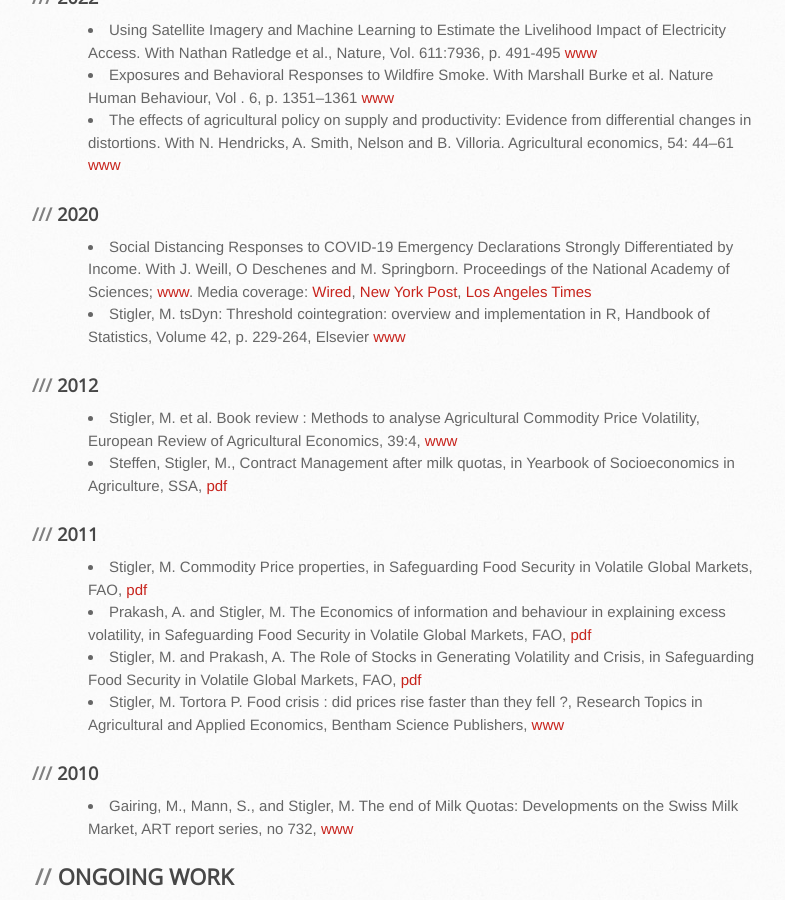
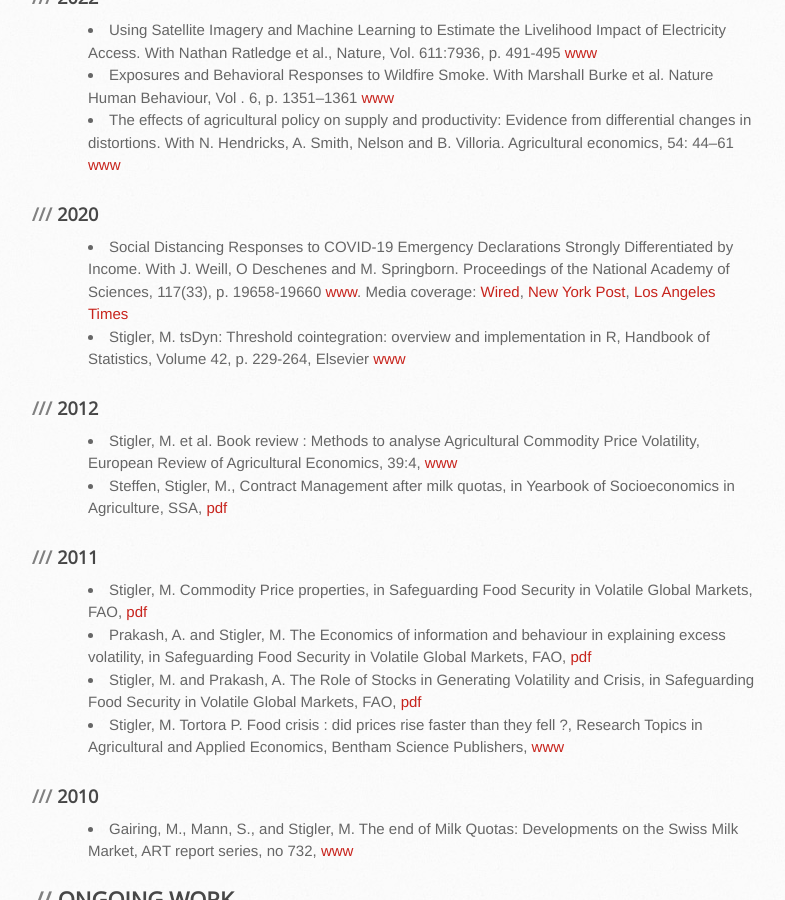
Before and after one commit to MatthieuStigler/MatthieuStigler.github.io, a Jekyll site: the page built from Research.Md, in a window 1280 px wide and 900 px high, scrolled down 1007 px. Shown: the whole window, without its empty margins (102-887 px from the left). Built offline with Jekyll 4.4.1, drawn with Linux system fonts in a browser that asks for light colours.

Commit message:
page for PNAS

```diff
--- a/Research.Md
+++ b/Research.Md
@@ -39,7 +39,7 @@ Google  Scholar: [link](https://scholar.google.com/citations?user=AiA41oQAAAAJ&h
 
 ### 2020
 
-- *Social Distancing Responses to COVID-19 Emergency Declarations Strongly Differentiated by Income*. With J. Weill, O Deschenes and M. Springborn. Proceedings of the National Academy of Sciences; [www](https://doi.org/10.1073/pnas.2009412117). Media coverage: [Wired](https://www.wired.com/story/your-income-predicts-how-well-you-can-socially-distance/), [New York Post](https://nypost.com/2020/07/31/social-distancing-substantially-varies-by-income-study-finds/), [Los Angeles Times](https://www.latimes.com/california/story/2020-08-23/another-coronavirus-inequity-those-who-can-afford-to-stay-in-place-and-those-who-must-move)
+- *Social Distancing Responses to COVID-19 Emergency Declarations Strongly Differentiated by Income*. With J. Weill, O Deschenes and M. Springborn. Proceedings of the National Academy of Sciences, 117(33), p. 19658-19660 [www](https://doi.org/10.1073/pnas.2009412117). Media coverage: [Wired](https://www.wired.com/story/your-income-predicts-how-well-you-can-socially-distance/), [New York Post](https://nypost.com/2020/07/31/social-distancing-substantially-varies-by-income-study-finds/), [Los Angeles Times](https://www.latimes.com/california/story/2020-08-23/another-coronavirus-inequity-those-who-can-afford-to-stay-in-place-and-those-who-must-move)
  - Stigler, M. tsDyn: Threshold cointegration: overview and implementation in R, *Handbook of Statistics, Volume 42*, p. 229-264, Elsevier
 [www](https://www.sciencedirect.com/science/article/pii/S0169716119300355?via%3Dihub)
 
```
